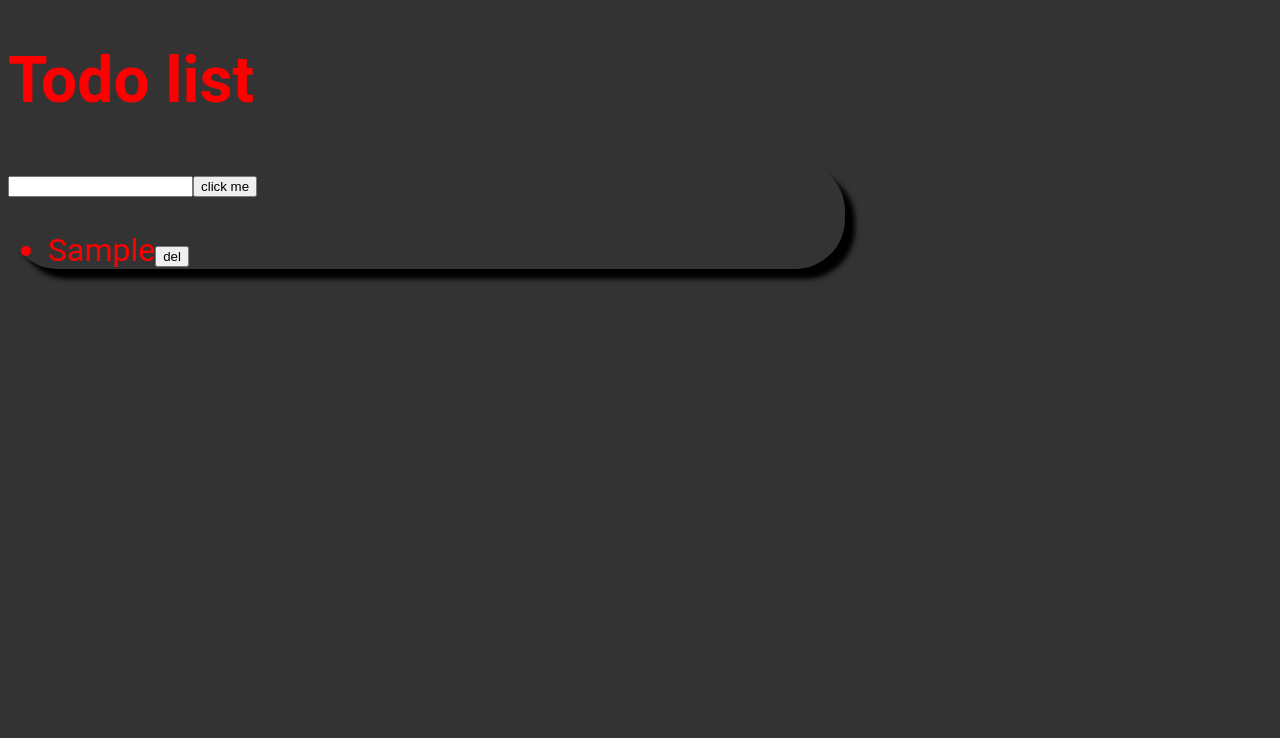
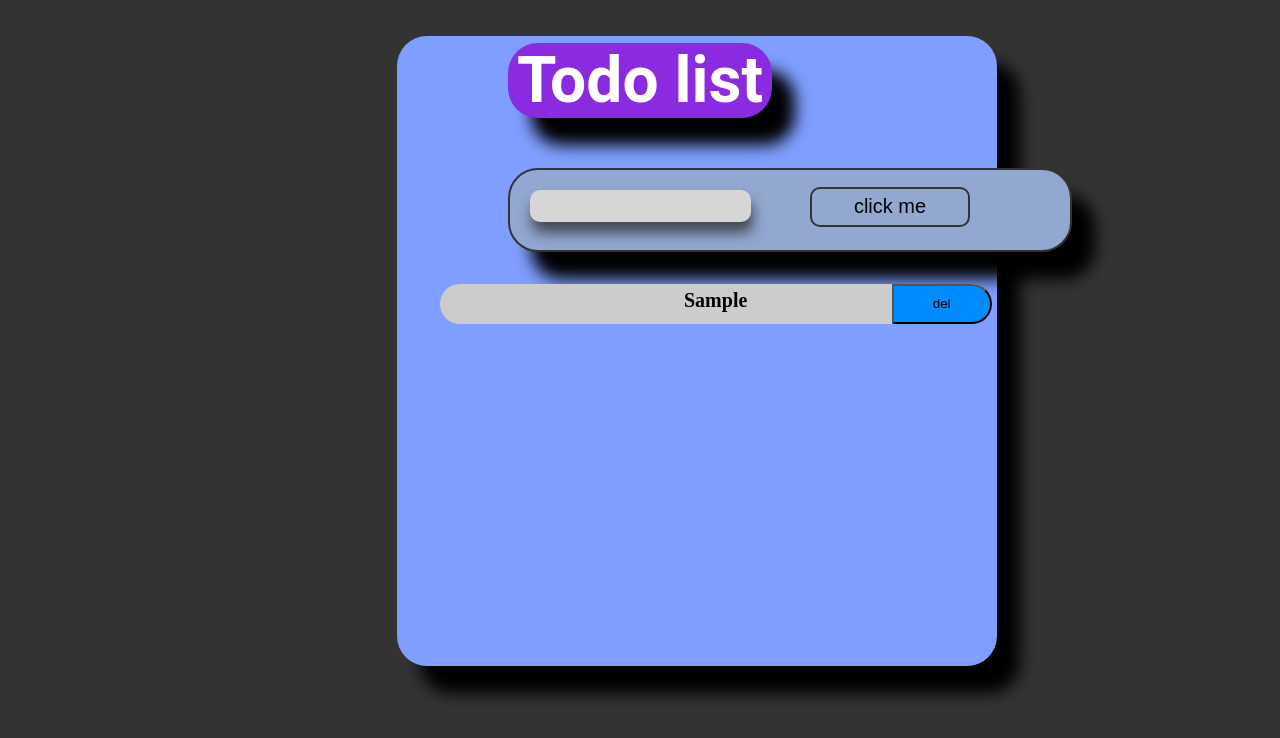
Before and after one commit to Freakyab/Dgclock, a React (Create React App) app: page / in a window 1280 px wide. Both pictures are taken after typing "Sample" into the empty fields and a click on the button "click me". Shown: the top 738 px of the page. Built offline with nearby package versions, Linux system fonts and the light colour scheme.

Commit message:
Css done

```diff
--- a/src/App.jsx
+++ b/src/App.jsx
@@ -89,38 +89,52 @@
 // };
 import React from "react";
 import "../src/style.css"
+var a = 600;
+const App = () => {
+    const [item, setitem] = React.useState([])
+    const  changevar=(a)=>{
+        // var r = document.querySelector(':root');
+        // r.style.setProperty('--border',700);
+        console.log(a);
+        document.querySelector(".container").style.height= a + "px";
 
-const App = () => {
-    const [item,setitem] = React.useState([])
-    const clicked = (e) =>{
+    }
+    const clicked = (e) => {
         e.preventDefault()
-        setitem([...item,e.target.item.value])
+        setitem([...item, e.target.item.value])
         e.target.item.value = "";
-        console.log(item)
+        a = a+30
+        changevar(a);
     }
 
-    const Delete =(index) =>{
-        setitem(item.filter((item,i)=>i!==index))
+    const Delete = (index) => {
+        setitem(item.filter((item, i) => i !== index))
+        a=a-30;
+        document.querySelector(".container").style.height= a + "px";
     }
 
-    return(
+    return (
         <>
+                <div className="heading-style">
                     <h1>
                         Todo list
                     </h1>
+                </div>
                 <div className="div-style">
 
                     <form onSubmit={clicked} className="input-style">
-            <input type="text" name = "item" />
-            <button className="button-style">click me</button>
+                        <input type="text" name="item" className="label-style" />
+                        <button className="btn-style">click me</button>
                     </form>
                     <ul>
-            {item.map((e ,index)=>(
-                <li key = {index}>{e}
-                <button onClick={()=>Delete(index)}> del</button>
+                        {item.map((e, index) => (
+                            <li key={index}>{e}
+                                <button onClick={() => Delete(index)} className="delete-btn"> del</button>
                             </li>
                         ))}
                     </ul>
+                </div>
+                <div className="container">
             </div>
         </>
     )
--- a/src/style.css
+++ b/src/style.css
@@ -1,21 +1,153 @@
-.root{
-  margin: 0;
-  padding: 0;
-  box-sizing: border-box;
+:root {
+    margin: 0;
+    padding: 0;
+    box-sizing: border-box;
+    --border: 600px;
 }
-body{
-  font-family: 'Roboto', sans-serif;
-  font-size: 32px;
-  color: red;
+
+html {
+    background-color: #333;
+    font-family: 'Roboto', sans-serif;
+    font-size: 32px;
 }
-html{
-    font-size: 62.5%;
-    background-color: #333;
+.container {
+    position: absolute;
+    top: 2%;
+    left: 31%;
+    margin-top: 20px;
+    z-index: -1;
+    background-color: #7f9eff;;
+    width: 600px;
+    height: 600px;
+    border-radius: 30px;
+    box-shadow: 23px 27px 16px #000;
+}
+.heading-style {
+    color: #fff;
+    text-align: center;
+    background-color: blueviolet;
+    border-radius: 30px;
+    box-shadow: 23px 27px 16px #000;
+    margin-right: 500px;
+    margin-left: 500px;
+}
 
+form {
+    margin-top: 50px;
+    margin-left: 500px;
+    margin-right: 500px;
+    background-color: rgb(146, 168, 209);
+    border-radius: 30px;
+    box-shadow: 23px 27px 16px #000;
+    padding: 20px;
 }
-.div-style{
-    margin-right: 427px;
-    border-radius: 50px;
-    box-shadow: 10px 10px 5px black;
+
+.input-style {
+    width: 65vh;
+    height: 5vh;
+    border: 2px solid #333;
+    font-size: 20px;
+}
+
+.btn-style {
+
+    display: flex;
+    justify-content: space-around;
+    align-items: center;
+    margin-top: -35px;
+    margin-left: 280px;
+    width: 20vh;
+    height: 5vh;
+    border: 2px solid #333;
+    font-size: 20px;
+    border-radius: 10px;
+    background-color: rgb(146, 168, 209);
+    /* box-shadow: 23px 27px 16px #000; */
+}
+
+.btn-style:hover {
+    background-color: rgb(146, 168, 209);
+    color: #fff;
+    cursor: pointer;
+}
+
+.label-style {
+    border-color: #cccccc;
+    border-style: solid;
+    padding: 6px;
+    text-align: center;
+    font-size: 17px;
+    background-color: #d6d6d6;
+    border-width: 0px;
+    border-radius: 10px;
+    box-shadow: 2px 11px 13px 0px rgba(42, 42, 42, .75);
+    text-shadow: 0px 0px 0px rgba(42, 42, 42, .75);
+    font-family: cursive;
+    font-weight: normal;
+    font-style: none;
+}
+
+.label-style:focus {
+    outline: none;
+}
+
+ li{
+    list-style: none;
     position: relative;
+    left: 32%;
+    width: 69vh;
+    height: 5vh;
+    margin-top: 10px;
+    margin-bottom: 10px;
+    border-radius: 30px;
+    font-size: 20px;
+    color: #fff;
+    font-weight: bold;
+    text-align: center;
+    background-color:#cccccc ;
+    color: #000;
+    transition: all .5s ease-in-out;
+    font-family: cursive;
+    line-height: 32px;
 }
+li
+/* { */
+    /* animation: MoveUpDown 1s ease-in-out alternate;
+    transition: all .5s ease-in-out;
+  }
+
+  @keyframes MoveUpDown {
+    100%{
+      bottom: 100px; */
+    /* } */
+    {
+        -webkit-animation: action 1s  alternate;
+        animation: action 1s  alternate;
+        transition: all .5s ease-in-out;
+    }
+
+    @-webkit-keyframes action {
+        0% { transform: translateY(0); }
+        100% { transform: translateY(10px); }
+
+    }
+
+    @keyframes action {
+        0% { transform: translateY(0); }
+        100% { transform: translateY(10px); }
+    }
+  /* } */
+.delete-btn{
+    position: absolute;
+    right: 0;
+    top: 0;
+    width: 100px;
+    height: 100%;
+    background-color: #028bff;
+    border-radius: 0 30px 30px 0;
+    display: flex;
+    justify-content: center;
+    align-items: center;
+    transition: all .5s ease-in-out;
+    cursor: pointer;
+}
```
Lines whose indentation alone changed are shown as unchanged.
